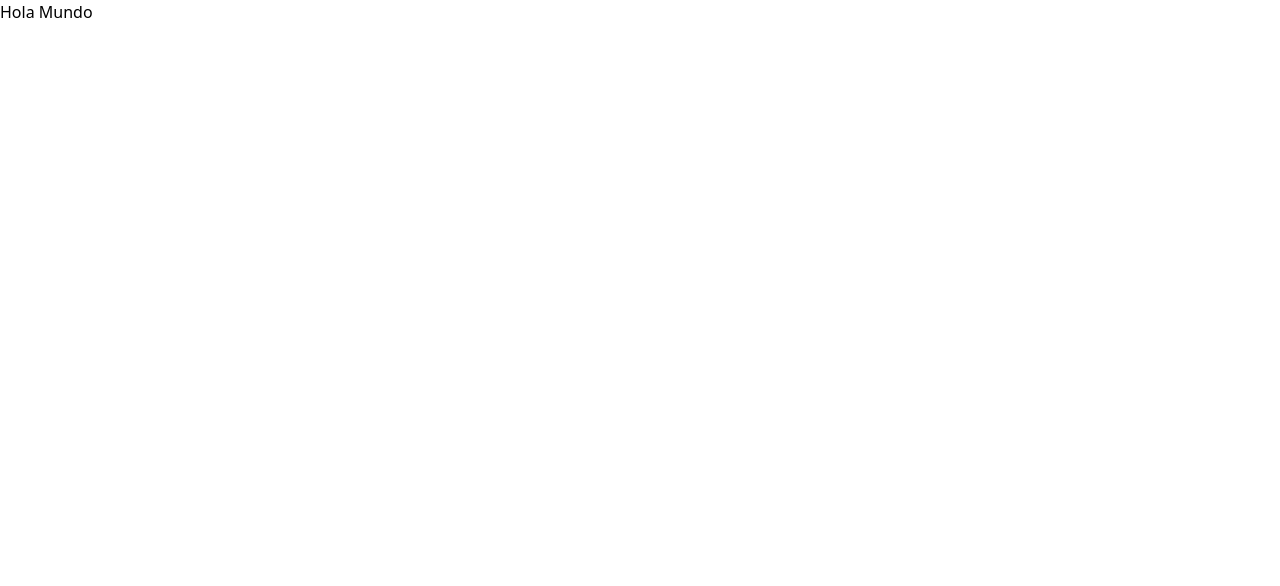
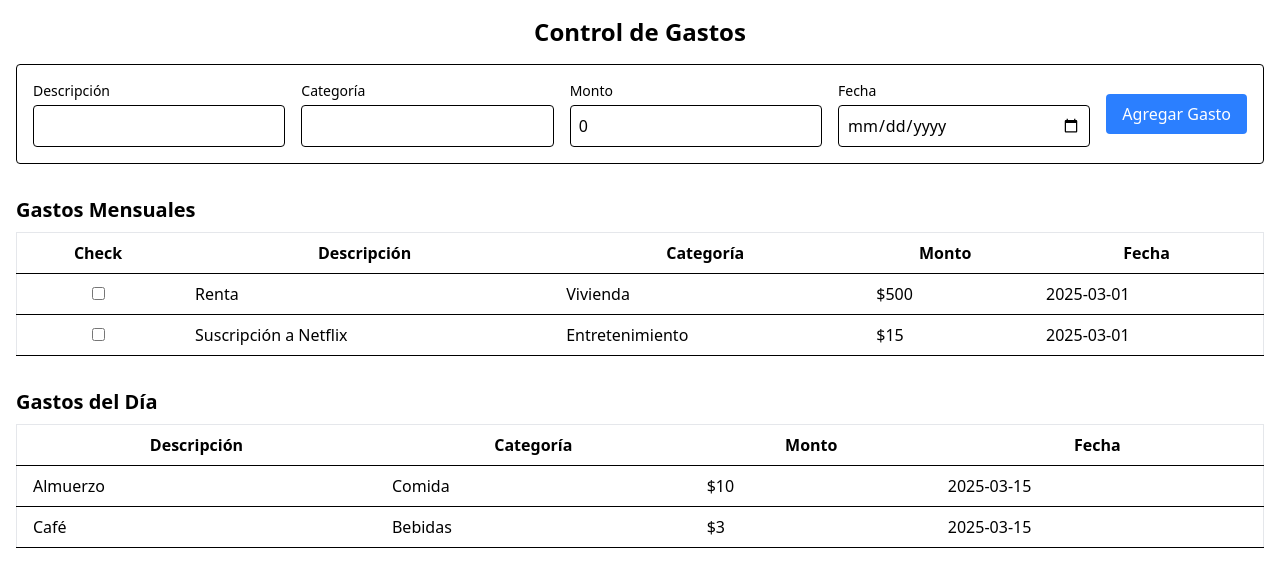
Before and after one commit to Adriel-M-A/control-gastos, a React (Vite) app: page / in a window 1280 px wide. Shown: the top 586 px of the page. Built offline with nearby package versions, Linux system fonts and the light colour scheme.

Commit message:
Agrega funcionalidad de control de gastos: implementa formularios y tablas para gastos diarios y mensuales

```diff
--- a/src/App.tsx
+++ b/src/App.tsx
@@ -1,9 +1,83 @@
-function App() {
-  return (
-    <>
-      <h1 className="">Hola Mundo</h1>
-    </>
-  );
+import { useState } from "react";
+import { ExpenseForm } from "./components/ExpenseForm";
+import { DailyExpensesTable } from "./components/DailyExpensesTable";
+import { MonthlyExpensesTable } from "./components/MonthlyExpensesTable";
+
+interface Expense {
+  id: number;
+  description: string;
+  category: string;
+  amount: number;
+  date: string;
+  isChecked?: boolean; // Solo para gastos mensuales
 }
 
+const App = () => {
+  // Estado para los gastos diarios
+  const [dailyExpenses, setDailyExpenses] = useState<Expense[]>([
+    { id: 100, description: "Almuerzo", category: "Comida", amount: 10, date: "2025-03-15" },
+    { id: 101, description: "Café", category: "Bebidas", amount: 3, date: "2025-03-15" },
+  ]);
+
+  // Estado para los gastos mensuales
+  const [monthlyExpenses, setMonthlyExpenses] = useState<Expense[]>([
+    { id: 1, description: "Renta", category: "Vivienda", amount: 500, date: "2025-03-01", isChecked: false },
+    {
+      id: 2,
+      description: "Suscripción a Netflix",
+      category: "Entretenimiento",
+      amount: 15,
+      date: "2025-03-01",
+      isChecked: false,
+    },
+  ]);
+
+  // Agrega un gasto ingresado desde el formulario al final de la lista diaria
+  const addExpense = (expense: Expense) => {
+    setDailyExpenses((prevExpenses) => [...prevExpenses, expense]);
+  };
+
+  // Maneja el cambio de estado (check/uncheck) de un gasto mensual
+  const handleToggleMonthlyExpense = (expense: Expense, checked: boolean) => {
+    // Actualizar el estado de gastos mensuales
+    setMonthlyExpenses((prevExpenses) =>
+      prevExpenses.map((exp) => (exp.id === expense.id ? { ...exp, isChecked: checked } : exp))
+    );
+
+    if (checked) {
+      // Agregar el gasto a la tabla diaria solo si no existe ya
+      setDailyExpenses((prevDaily) => {
+        if (prevDaily.some((exp) => exp.id === expense.id)) return prevDaily;
+        return [...prevDaily, expense];
+      });
+    } else {
+      // Remover el gasto de la tabla diaria
+      setDailyExpenses((prevDaily) => prevDaily.filter((exp) => exp.id !== expense.id));
+    }
+  };
+
+  return (
+    <div className="container mx-auto p-4">
+      <h1 className="text-2xl font-bold text-center mb-4">Control de Gastos</h1>
+
+      {/* Sección del Formulario (fila completa) */}
+      <div className="mb-8">
+        <ExpenseForm onAddExpense={addExpense} />
+      </div>
+
+      {/* Sección de Gastos Mensuales */}
+      <div className="mb-8">
+        <h2 className="text-xl font-semibold mb-2">Gastos Mensuales</h2>
+        <MonthlyExpensesTable monthlyExpenses={monthlyExpenses} onToggleExpense={handleToggleMonthlyExpense} />
+      </div>
+
+      {/* Sección de Gastos Diarios (nuevos gastos se agregan al final) */}
+      <div>
+        <h2 className="text-xl font-semibold mb-2">Gastos del Día</h2>
+        <DailyExpensesTable dailyExpenses={dailyExpenses} />
+      </div>
+    </div>
+  );
+};
+
 export default App;
--- /dev/null
+++ b/src/components/DailyExpensesTable.tsx
@@ -0,0 +1,39 @@
+// Archivo: src/components/DailyExpensesTable.tsx
+import { FC } from "react";
+
+interface Expense {
+  id: number;
+  description: string;
+  category: string;
+  amount: number;
+  date: string;
+}
+
+interface DailyExpensesTableProps {
+  dailyExpenses: Expense[];
+}
+
+export const DailyExpensesTable: FC<DailyExpensesTableProps> = ({ dailyExpenses }) => {
+  return (
+    <table className="min-w-full bg-white border border-gray-200">
+      <thead>
+        <tr>
+          <th className="py-2 px-4 border-b">Descripción</th>
+          <th className="py-2 px-4 border-b">Categoría</th>
+          <th className="py-2 px-4 border-b">Monto</th>
+          <th className="py-2 px-4 border-b">Fecha</th>
+        </tr>
+      </thead>
+      <tbody>
+        {dailyExpenses.map((expense) => (
+          <tr key={expense.id}>
+            <td className="py-2 px-4 border-b">{expense.description}</td>
+            <td className="py-2 px-4 border-b">{expense.category}</td>
+            <td className="py-2 px-4 border-b">${expense.amount}</td>
+            <td className="py-2 px-4 border-b">{expense.date}</td>
+          </tr>
+        ))}
+      </tbody>
+    </table>
+  );
+};
--- /dev/null
+++ b/src/components/ExpenseForm.tsx
@@ -0,0 +1,100 @@
+import { useState, FormEvent } from "react";
+
+interface Expense {
+  id: number;
+  description: string;
+  category: string;
+  amount: number;
+  date: string;
+}
+
+interface ExpenseFormProps {
+  onAddExpense: (expense: Expense) => void;
+}
+
+export const ExpenseForm = ({ onAddExpense }: ExpenseFormProps) => {
+  // Estados locales para cada campo del formulario
+  const [description, setDescription] = useState("");
+  const [category, setCategory] = useState("");
+  const [amount, setAmount] = useState<number>(0);
+  const [date, setDate] = useState("");
+
+  // Función que maneja el envío del formulario
+  const handleSubmit = (e: FormEvent) => {
+    e.preventDefault();
+
+    // Validación simple: se requiere llenar todos los campos
+    if (!description || !category || !amount || !date) {
+      alert("Todos los campos son obligatorios");
+      return;
+    }
+
+    // Creación de un nuevo objeto gasto
+    const newExpense: Expense = {
+      id: Date.now(), // Usamos timestamp para generar un id único
+      description,
+      category,
+      amount,
+      date,
+    };
+
+    // Se invoca la función callback para agregar el gasto
+    onAddExpense(newExpense);
+
+    // Limpiar el formulario después de enviar
+    setDescription("");
+    setCategory("");
+    setAmount(0);
+    setDate("");
+  };
+
+  return (
+    <form onSubmit={handleSubmit} className="mb-4 p-4 border rounded flex items-center gap-4 w-full overflow-auto">
+      {/* Campo Descripción */}
+      <div className="flex flex-col flex-1">
+        <label className="text-sm font-medium">Descripción</label>
+        <input
+          type="text"
+          value={description}
+          onChange={(e) => setDescription(e.target.value)}
+          className="mt-1 border rounded p-2"
+        />
+      </div>
+
+      {/* Campo Categoría */}
+      <div className="flex flex-col flex-1">
+        <label className="text-sm font-medium">Categoría</label>
+        <input
+          type="text"
+          value={category}
+          onChange={(e) => setCategory(e.target.value)}
+          className="mt-1 border rounded p-2"
+        />
+      </div>
+
+      {/* Campo Monto */}
+      <div className="flex flex-col flex-1">
+        <label className="text-sm font-medium">Monto</label>
+        <input
+          type="number"
+          value={amount}
+          onChange={(e) => setAmount(Number(e.target.value))}
+          className="mt-1 border rounded p-2"
+        />
+      </div>
+
+      {/* Campo Fecha */}
+      <div className="flex flex-col flex-1">
+        <label className="text-sm font-medium">Fecha</label>
+        <input type="date" value={date} onChange={(e) => setDate(e.target.value)} className="mt-1 border rounded p-2" />
+      </div>
+
+      {/* Botón de Envío */}
+      <div>
+        <button type="submit" className="bg-blue-500 text-white px-4 py-2 rounded whitespace-nowrap">
+          Agregar Gasto
+        </button>
+      </div>
+    </form>
+  );
+};
--- /dev/null
+++ b/src/components/MonthlyExpensesTable.tsx
@@ -0,0 +1,48 @@
+import { FC } from "react";
+
+interface Expense {
+  id: number;
+  description: string;
+  category: string;
+  amount: number;
+  date: string;
+  isChecked?: boolean;
+}
+
+interface MonthlyExpensesTableProps {
+  monthlyExpenses: Expense[];
+  onToggleExpense: (expense: Expense, checked: boolean) => void;
+}
+
+export const MonthlyExpensesTable: FC<MonthlyExpensesTableProps> = ({ monthlyExpenses, onToggleExpense }) => {
+  return (
+    <table className="min-w-full bg-white border border-gray-200">
+      <thead>
+        <tr>
+          <th className="py-2 px-4 border-b">Check</th>
+          <th className="py-2 px-4 border-b">Descripción</th>
+          <th className="py-2 px-4 border-b">Categoría</th>
+          <th className="py-2 px-4 border-b">Monto</th>
+          <th className="py-2 px-4 border-b">Fecha</th>
+        </tr>
+      </thead>
+      <tbody>
+        {monthlyExpenses.map((expense) => (
+          <tr key={expense.id}>
+            <td className="py-2 px-4 border-b text-center">
+              <input
+                type="checkbox"
+                checked={expense.isChecked || false}
+                onChange={(e) => onToggleExpense(expense, e.target.checked)}
+              />
+            </td>
+            <td className="py-2 px-4 border-b">{expense.description}</td>
+            <td className="py-2 px-4 border-b">{expense.category}</td>
+            <td className="py-2 px-4 border-b">${expense.amount}</td>
+            <td className="py-2 px-4 border-b">{expense.date}</td>
+          </tr>
+        ))}
+      </tbody>
+    </table>
+  );
+};
```
